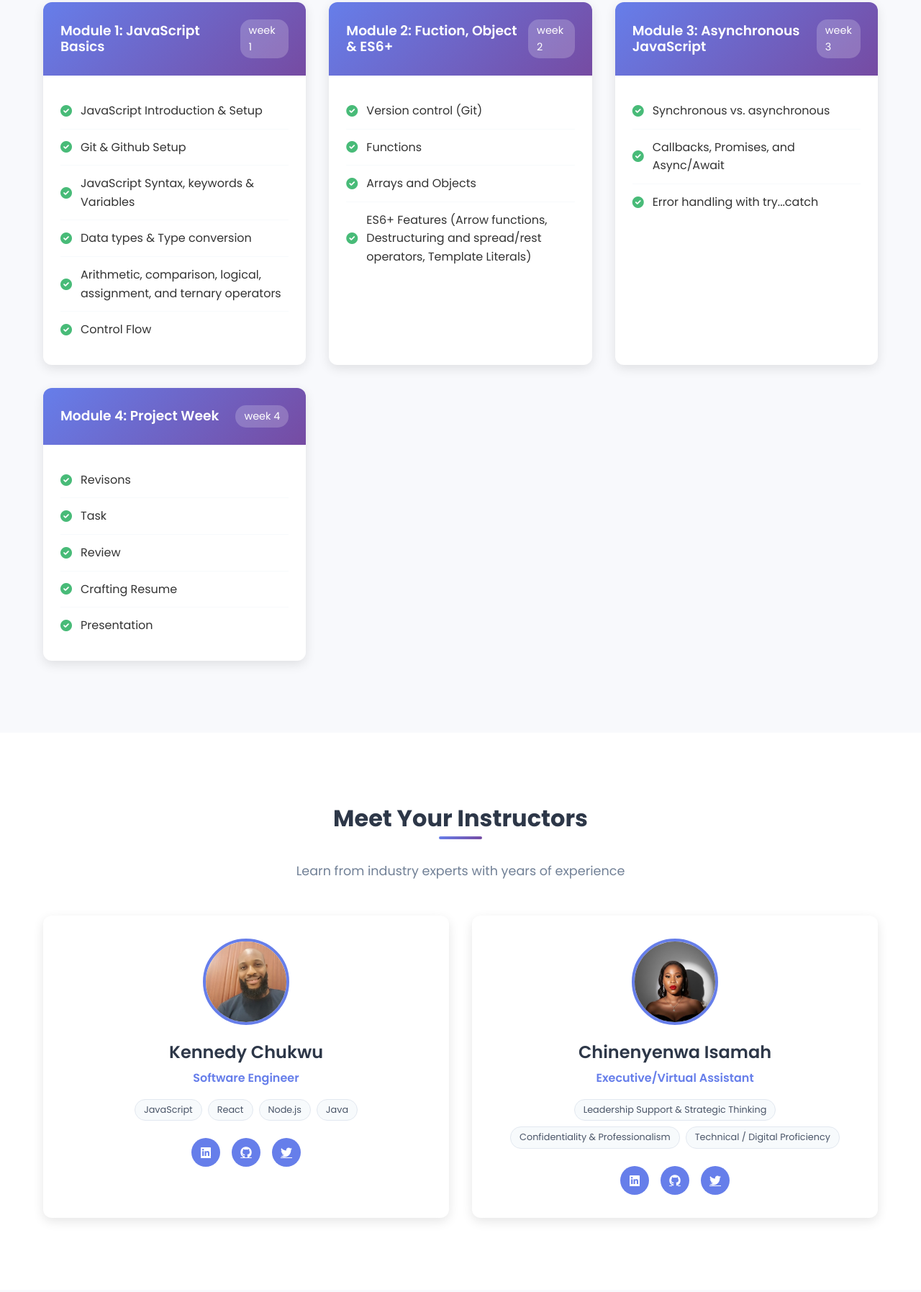
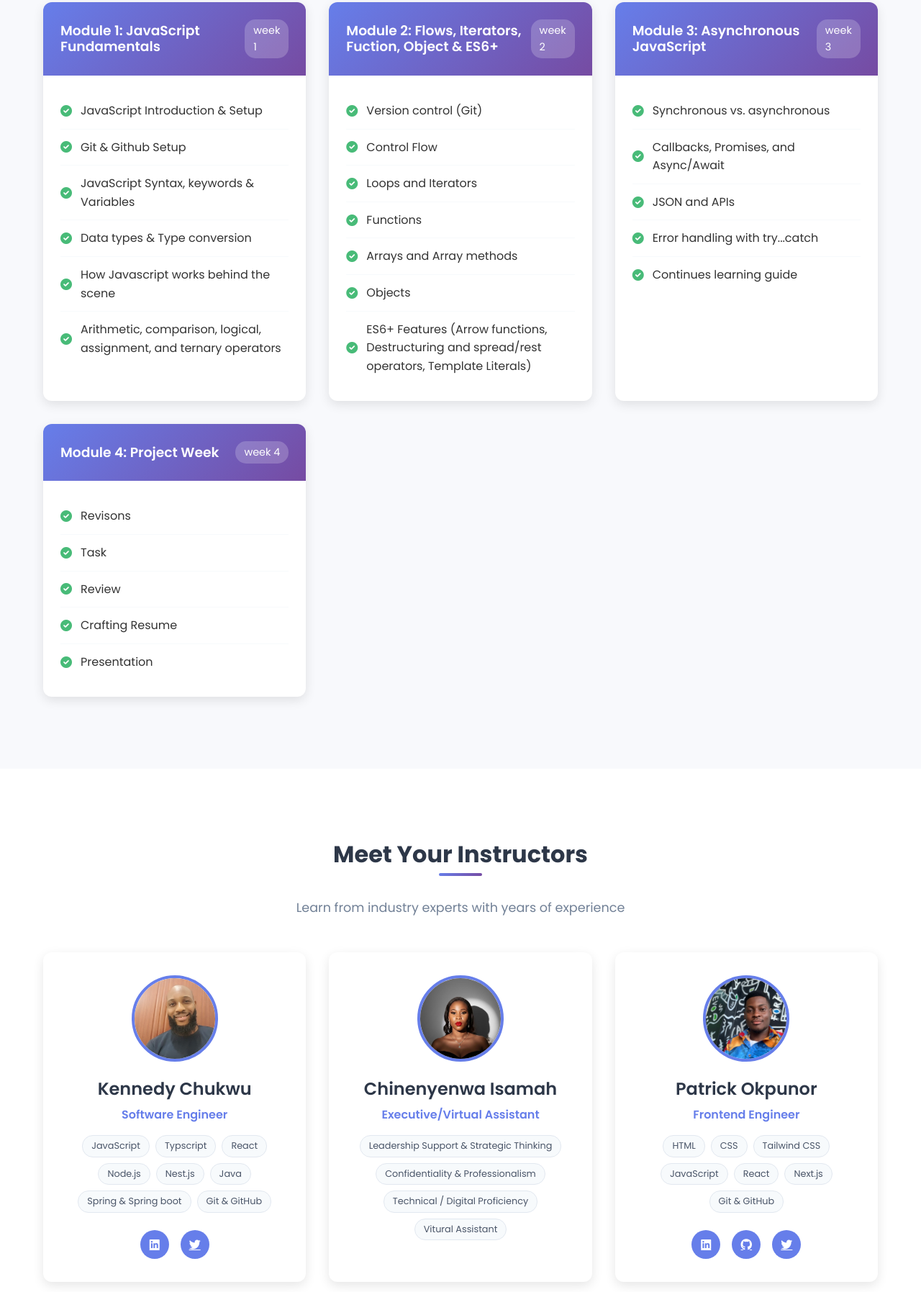
Before and after one commit to mrchukwu/veltirx_bootcamp, a plain HTML site: page index.html in a window 1280 px wide. Shown: the part 1885-3680 px from the top of the page at 72% size. Drawn offline with Linux system fonts and the light colour scheme; a script that the page names is missing.

Commit message:
update course curriculum, payment section, insructor information

```diff
--- a/index.html
+++ b/index.html
@@ -248,7 +248,7 @@
                 <div class="modules-grid">
                     <div class="module-card">
                         <div class="module-header">
-                            <h3>Module 1: JavaScript Basics</h3>
+                            <h3>Module 1: JavaScript Fundamentals</h3>
                             <span class="module-duration">week 1</span>
                         </div>
                         <ul class="module-topics">
@@ -256,22 +256,28 @@
                             <li><i class="fas fa-check-circle"></i>Git & Github Setup</li>
                             <li><i class="fas fa-check-circle"></i>JavaScript Syntax, keywords & Variables</li>
                             <li><i class="fas fa-check-circle"></i>Data types & Type conversion</li>
+                            <li><i class="fas fa-check-circle"></i>How Javascript works behind the scene</li>
+
                             <li><i class="fas fa-check-circle"></i>Arithmetic, comparison, logical, assignment, and
                                 ternary operators</li>
-                            <li><i class="fas fa-check-circle">
-                                </i>Control Flow</li>
+
 
                         </ul>
                     </div>
                     <div class="module-card">
                         <div class="module-header">
-                            <h3>Module 2: Fuction, Object & ES6+</h3>
+                            <h3>Module 2: Flows, Iterators, Fuction, Object & ES6+</h3>
                             <span class="module-duration">week 2</span>
                         </div>
                         <ul class="module-topics">
                             <li><i class="fas fa-check-circle"></i>Version control (Git)</li>
+                            <li><i class="fas fa-check-circle">
+                                </i>Control Flow</li>
+                            <li><i class="fas fa-check-circle">
+                                </i>Loops and Iterators</li>
                             <li><i class="fas fa-check-circle"></i>Functions</li>
-                            <li><i class="fas fa-check-circle"></i>Arrays and Objects</li>
+                            <li><i class="fas fa-check-circle"></i>Arrays and Array methods</li>
+                            <li><i class="fas fa-check-circle"></i>Objects</li>
                             <li><i class="fas fa-check-circle"></i>ES6+ Features (Arrow functions, Destructuring and
                                 spread/rest operators, Template Literals)</li>
                         </ul>
@@ -284,7 +290,9 @@
                         <ul class="module-topics">
                             <li><i class="fas fa-check-circle"></i>Synchronous vs. asynchronous</li>
                             <li><i class="fas fa-check-circle"></i>Callbacks, Promises, and Async/Await</li>
+                            <li><i class="fas fa-check-circle"></i>JSON and APIs</li>
                             <li><i class="fas fa-check-circle"></i>Error handling with try...catch</li>
+                            <li><i class="fas fa-check-circle"></i>Continues learning guide</li>
                         </ul>
                     </div>
                     <div class="module-card">
@@ -298,7 +306,7 @@
                             <li><i class="fas fa-check-circle"></i>Review</li>
                             <li><i class="fas fa-check-circle"></i>Crafting Resume</li>
                             <li><i class="fas fa-check-circle"></i>Presentation</li>
-                            <!-- <li><i class="fas fa-check-circle"></i>Working with REST APIs</li> -->
+
                         </ul>
                     </div>
                 </div>
@@ -438,14 +446,19 @@
                         <!-- <p class="instructor-bio">5+ years at Google, specializing in front-end architecture and JavaScript performance optimization.</p> -->
                         <div class="instructor-skills">
                             <span>JavaScript</span>
+                            <span>Typscript</span>
                             <span>React</span>
                             <span>Node.js</span>
+                            <span>Nest.js</span>
                             <span>Java</span>
+                            <span>Spring & Spring boot</span>
+                            <span>Git & GitHub</span>
                         </div>
                         <div class="instructor-social">
-                            <a href="#"><i class="fab fa-linkedin"></i></a>
-                            <a href="#"><i class="fab fa-github"></i></a>
-                            <a href="#"><i class="fab fa-twitter"></i></a>
+                            <a href="https://www.linkedin.com/in/kennedychukwu/"><i class="fab fa-linkedin"
+                                    target="_blank"></i></a>
+                            <a href="https://x.com/kennedychukwu06"><i class="fab fa-twitter"></i></a>
+                            <!-- <a href="#"><i class="fab fa-github"></i></a> -->
                         </div>
                     </div>
                 </div>
@@ -461,6 +474,32 @@
                             <span>Leadership Support & Strategic Thinking</span>
                             <span>Confidentiality & Professionalism</span>
                             <span>Technical / Digital Proficiency</span>
+                            <span>Vitural Assistant</span>
+                        </div>
+                        <!-- <div class="instructor-social">
+                            <a href="#"><i class="fab fa-linkedin"></i></a>
+                            <a href="#"><i class="fab fa-github"></i></a>
+                            <a href="#"><i class="fab fa-twitter"></i></a>
+                        </div> -->
+                    </div>
+                </div>
+                <div class="instructor-card">
+                    <div class="instructor-image">
+                        <img src="assets/patrick.jpg" alt="Emily Rodriguez">
+                    </div>
+                    <div class="instructor-info">
+                        <h3>Patrick Okpunor</h3>
+                        <p class="instructor-title">Frontend Engineer</p>
+                        <!-- <p class="instructor-bio">Bootcamp graduate turned instructor, passionate about helping others
+                            transition into tech careers.</p> -->
+                        <div class="instructor-skills">
+                            <span>HTML</span>
+                            <span>CSS</span>
+                            <span>Tailwind CSS</span>
+                            <span>JavaScript</span>
+                            <span>React</span>
+                            <span>Next.js</span>
+                            <span>Git & GitHub</span>
                         </div>
                         <div class="instructor-social">
                             <a href="#"><i class="fab fa-linkedin"></i></a>
@@ -469,26 +508,6 @@
                         </div>
                     </div>
                 </div>
-                <!-- <div class="instructor-card">
-                    <div class="instructor-image">
-                        <img src="assets/instructor-3.jpg" alt="Emily Rodriguez">
-                    </div>
-                    <div class="instructor-info">
-                        <h3>Nenye Isama</h3>
-                        <p class="instructor-title">Executive Virtual assistant</p>
-                        <p class="instructor-bio">Bootcamp graduate turned instructor, passionate about helping others
-                            transition into tech careers.</p>
-                        <div class="instructor-skills">
-                            <span>Organizational Skills</span>
-                            <span>Technical / Digital Proficiency</span>
-                        </div>
-                        <div class="instructor-social">
-                            <a href="#"><i class="fab fa-linkedin"></i></a>
-                            <a href="#"><i class="fab fa-github"></i></a>
-                            <a href="#"><i class="fab fa-twitter"></i></a>
-                        </div>
-                    </div>
-                </div> -->
             </div>
         </div>
     </section>
@@ -806,17 +825,17 @@
                             </label>
                         </div> -->
                     </div>
-                    <div class="enrollment-form">
+                    <!-- <div class="enrollment-form">
                         <input type="text" id="student-name" placeholder="Full Name" required>
                         <input type="email" id="student-email" placeholder="Email Address" required>
                         <input type="tel" id="student-phone" placeholder="Phone Number" required>
                         <select id="experience-level" required>
                             <option value="">Select Experience Level</option>
                             <option value="absolute-beginner">Absolute Beginner - Intermediate</option>
-                            <!-- <option value="some-experience">Some Experience</option>
-                            <option value="intermediate">Intermediate</option> -->
+                            <option value="some-experience">Some Experience</option>
+                            <option value="intermediate">Intermediate</option>
                         </select>
-                    </div>
+                    </div> -->
                     <button class="btn btn-primary btn-large" id="enroll-btn" onclick="initiatePayment()">
                         <i class="fas fa-credit-card"></i>
                         Enroll Now - Secure Your Spot
```
Also changed, not shown: assets/patrick.jpg (added), assets/patrick1.jpg (added).
